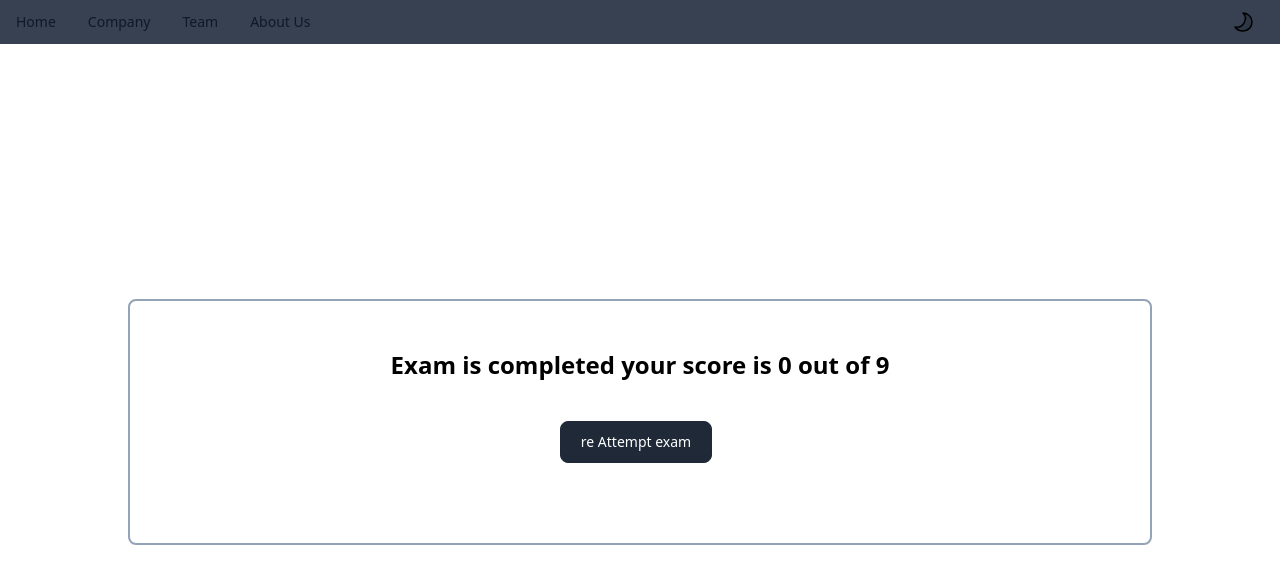
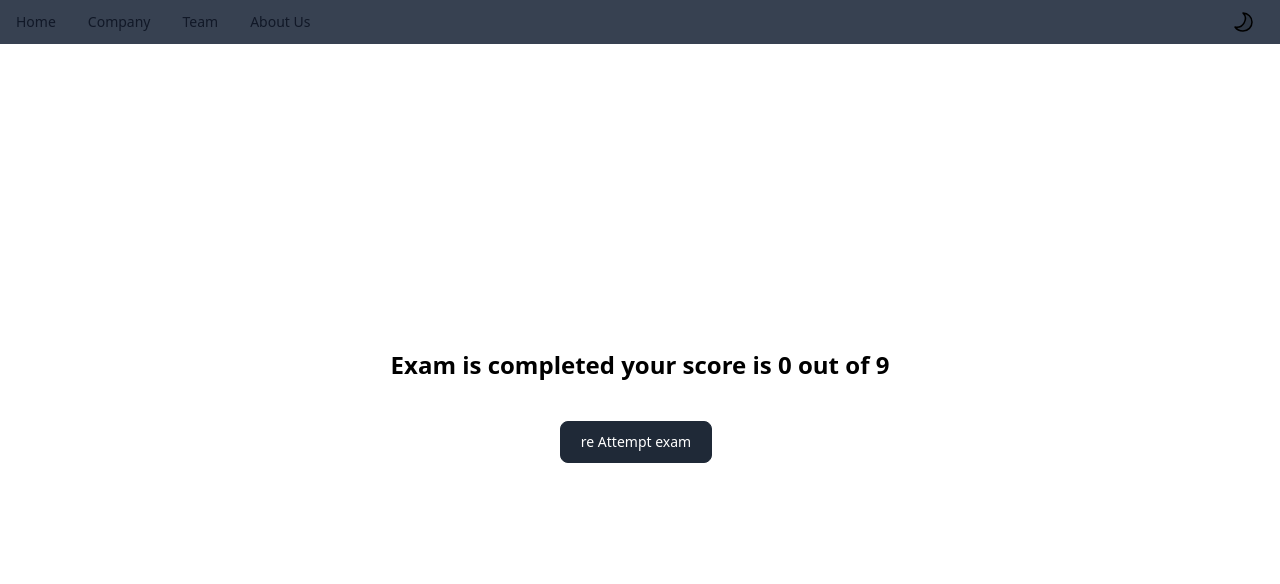
Before and after one commit to OfficialRohitSharma442/Quiz-App-Next-js, a Next.js app: page /WinPage in a window 1280 px wide. Shown: the top 584 px of the page. Built offline with nearby package versions, Linux system fonts and the light colour scheme.

Commit message:
fix issue

```diff
--- a/components/header.tsx
+++ b/components/header.tsx
@@ -49,7 +49,7 @@ const Header = () => {
           </ul>
         </div>
       </div>
-      <div className="flex flex-row font-medium mt-0 mr-6 space-x-8 text-sm  dark:text-white active:text-orange-400">
+      <div className="hover:rotate-12 hover:duration-75	flex flex-row font-medium mt-0 mr-6 space-x-8 text-sm  dark:text-white active:text-orange-400">
         <Image
           src={dark ? sun : moon}
           height={24}
--- a/pages/WinPage.tsx
+++ b/pages/WinPage.tsx
@@ -11,7 +11,7 @@ const WinPage = () => {
   return (
     <>
       <div className="dark:bg-[#192734] h-[calc(100vh-44PX)] flex ">
-        <div className="maindiv  p-8 w-4/5 m-auto  bg-white-800 border-2 dark:bg-[#192734]	border-slate-400	border-solid	rounded-lg	">
+        <div className="maindiv  p-8 w-4/5 m-auto  bg-white border-4 dark:bg-[#192734]	border-white		border-solid rounded-lg	">
           {" "}
           <div className="secounddiv  w-4/5 m-auto mt-4 bg-white-800 justify-around flex flex-col">
             <div>
--- a/pages/index.tsx
+++ b/pages/index.tsx
@@ -1,15 +1,16 @@
 import router from "next/router";
-import { useContext, useEffect, useState } from "react";
+import { Fragment, useContext, useEffect, useState } from "react";
 // import WinPage from "./WinPage";
 import { themes } from "@/context/context";
 export default function Home() {
   const [index, setIndex] = useState<any>();
   // const { dark, setDark, darkMode , score, setScore} = useState(0);
-  const {score, setScore } = useContext(themes);
+  const { score, setScore } = useContext(themes);
   const [flag, setFlag] = useState(false);
   const [ans, setAns] = useState();
   const [generatedNumbers, setGeneratedNumbers] = useState<any>([]);
   useEffect(() => {
+    setGeneratedNumbers([]);
     setIndex(Math.floor(Math.random() * 10));
   }, []);
   const data = [
@@ -95,9 +96,9 @@ export default function Home() {
     }, 1000);
     increseScore();
     let label = document.querySelectorAll(".labelsp");
-    console.log(label);
+    // console.log(label);
     label.forEach((elem: any) => {
-      console.log(elem.innerText);
+      // console.log(elem.innerText);
       if (elem.innerText === data[index].answer) {
         elem.classList;
         elem.classList.add("bg-green-400");
@@ -105,7 +106,7 @@ export default function Home() {
         elem.classList.add("bg-red-400");
       }
     });
-    console.log(generatedNumbers);
+    // console.log(generatedNumbers);
   };
 
   const increseScore = () => {
@@ -129,8 +130,8 @@ export default function Home() {
       }, 2000);
     });
     setFlag(false);
-    console.log("rendom array", generatedNumbers);
-    console.log("index => ", index);
+    // console.log("rendom array", generatedNumbers);
+    // console.log("index => ", index);
   };
   const handelChange = (e: any, result: any) => {
     // alert("hello")
@@ -162,8 +163,8 @@ export default function Home() {
                 {index
                   ? data[index].options.map((e: any, i: any) => {
                       return (
-                        <>
-                          <div className="" key={i + 1}>
+                        <Fragment key={i}>
+                          <div className="">
                             <input
                               type="radio"
                               className="radio hidden"
@@ -182,7 +183,7 @@ export default function Home() {
                               {e}
                             </label>
                           </div>
-                        </>
+                        </Fragment>
                       );
                     })
                   : " "}
```
